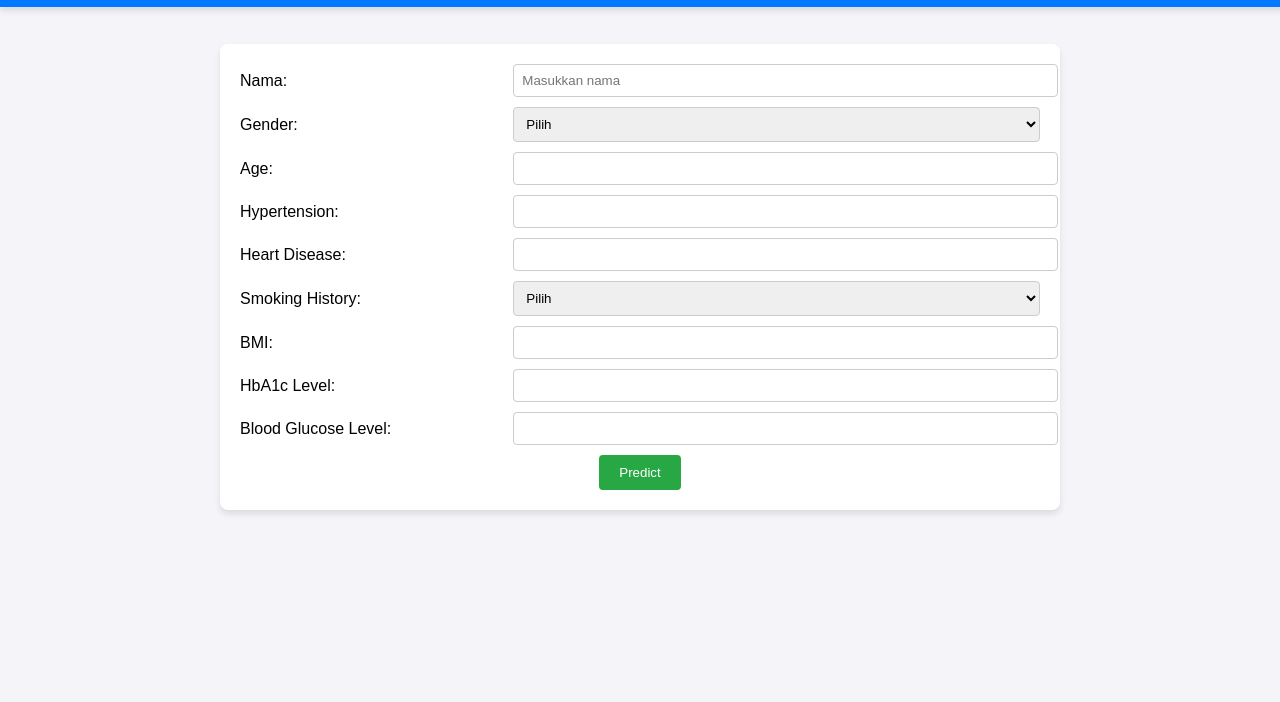
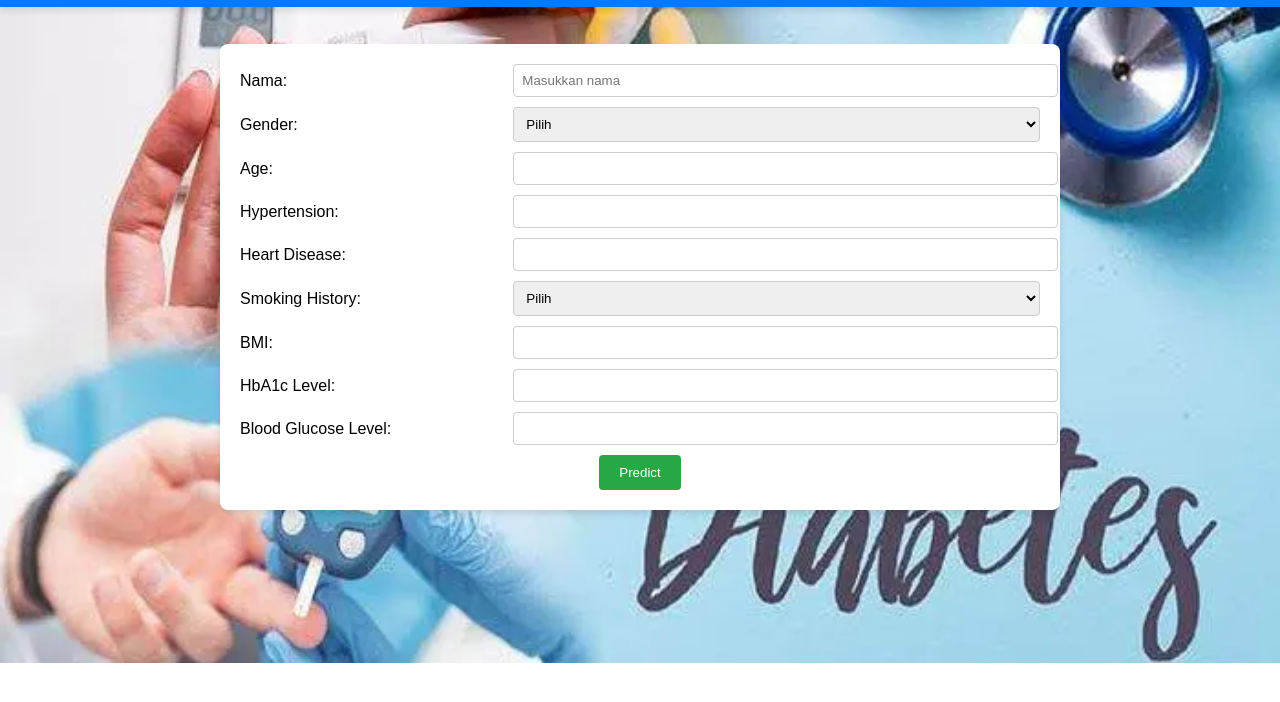
Before and after one commit to Dendyap29/Hackathon-10.0-Digital-Dreamers, a plain HTML site: page Deteksi.html in a window 1280 px wide. Shown: the part 56-758 px from the top of the page. Drawn offline with Linux system fonts and the light colour scheme.

Commit message:
Update Deteksi.html

```diff
--- a/Deteksi.html
+++ b/Deteksi.html
@@ -9,7 +9,9 @@
             font-family: Arial, sans-serif;
             margin: 0;
             padding: 0;
-            background-color: #f4f4f9;
+            background-repeat: no-repeat;
+	    background-image: url('Home.jpg');
+	    background-size: cover;
         }
 
         .navbar {
```
